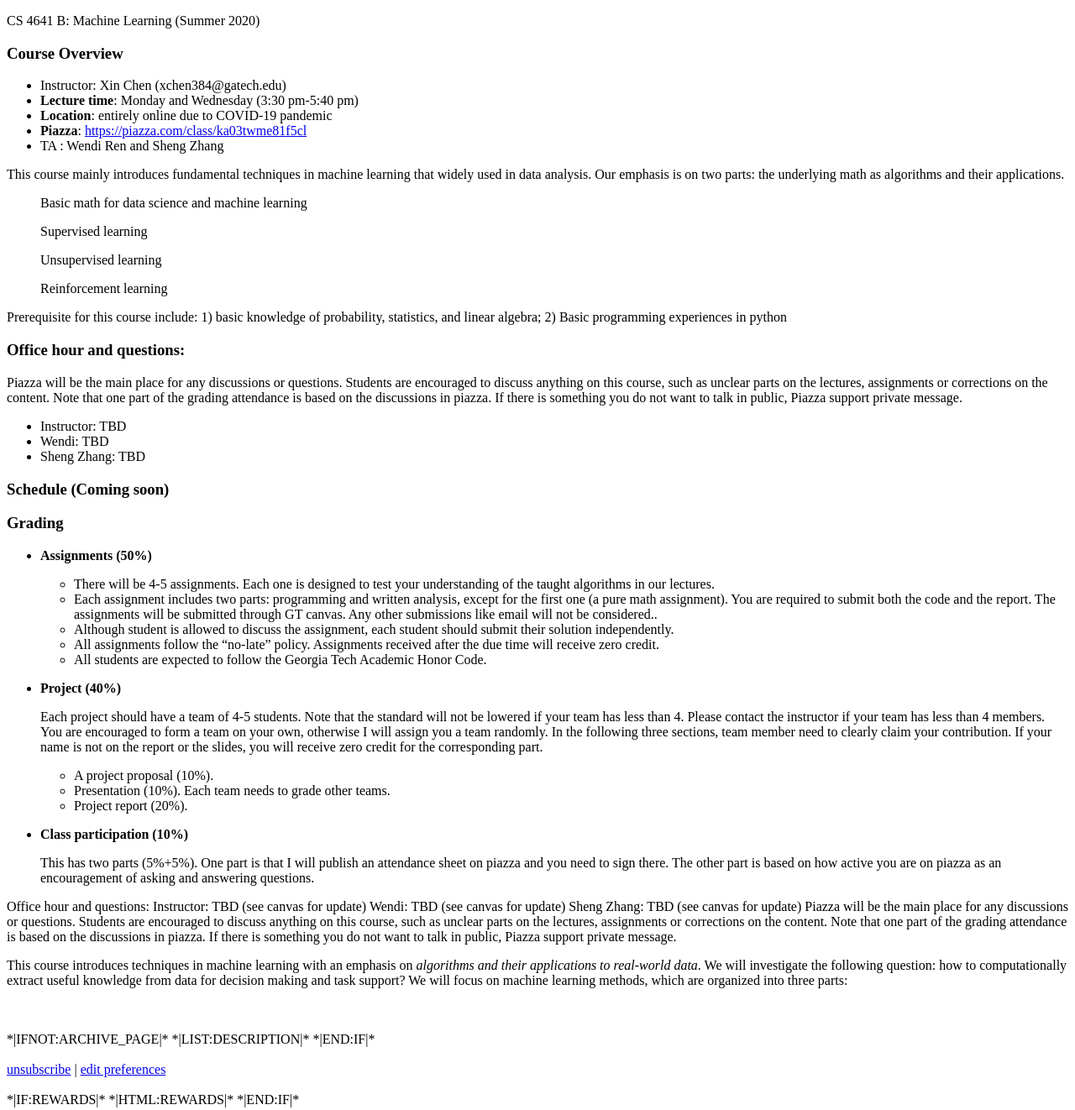
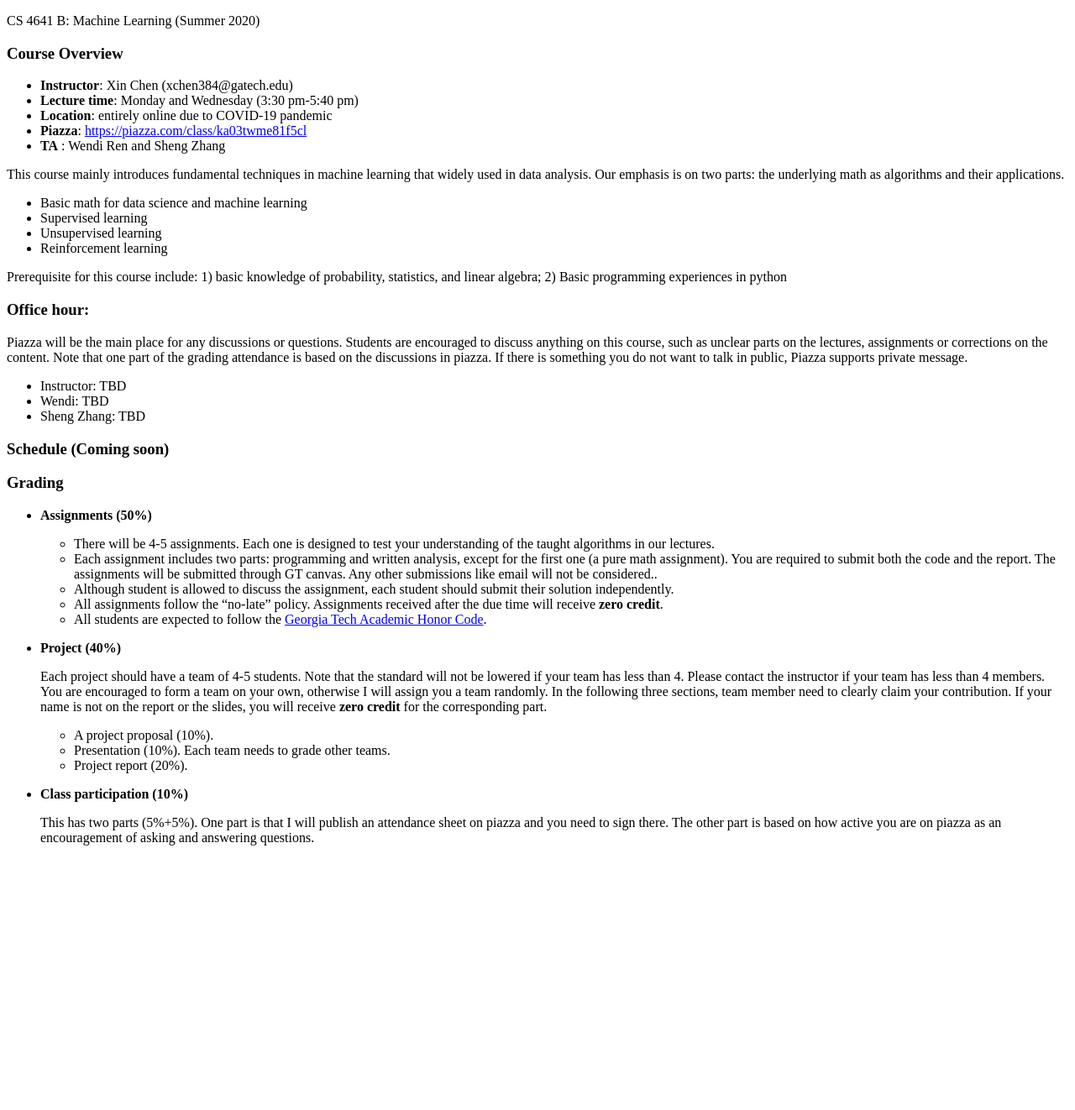
Before and after one commit to mimoralea/cs4641B-summer2020, a plain HTML site: page index.html in a window 1280 px wide. Shown: the whole page at 84% size. After the commit the page ends 1023 px from the top, so only its background shows below. Drawn offline with Linux system fonts and the light colour scheme.

Commit message:
highlight

```diff
--- a/index.html
+++ b/index.html
@@ -15,23 +15,21 @@
 
 <h3 id="course-overview">Course Overview</h3>
 	<ul>
-	<li>Instructor: Xin Chen (xchen384@gatech.edu)</li>
+	<li><strong>Instructor</strong>: Xin Chen (xchen384@gatech.edu)</li>
 	<li><strong>Lecture time</strong>: Monday and Wednesday (3:30 pm-5:40 pm)</li>
 	<li><strong>Location</strong>: entirely online due to COVID-19 pandemic</li>
 	<li><strong>Piazza</strong>: <a href="https://piazza.com/class/ka03twme81f5cl" target="_blank">https://piazza.com/class/ka03twme81f5cl</a></li>
-	<li>TA : Wendi Ren and Sheng Zhang</li>
+	<li><strong>TA</strong> : Wendi Ren and Sheng Zhang</li>
 	</ul>
-
-
 
 	<p>This course mainly introduces fundamental techniques in machine learning that widely used in data analysis.
 	Our emphasis is on two parts: the underlying math as algorithms and their applications. </p>
 
 	<ul>
-		<p>Basic math for data science and machine learning</p>
-		<p>Supervised learning</p>
-		<p>Unsupervised learning</p>
-		<p>Reinforcement learning</p>
+		<li>Basic math for data science and machine learning</li>
+		<li>Supervised learning</li>
+		<li>Unsupervised learning</li>
+		<li>Reinforcement learning</li>
 			<!--
 			<li>
 				<p><strong>Supervised learning for predictive data analysis</strong></p>
@@ -48,9 +46,9 @@
 1) basic knowledge of probability, statistics, and linear algebra; 2) Basic programming experiences in python
 </p>
 
-<h3 id="questions">Office hour and questions:</h3>
+<h3 id="questions">Office hour:</h3>
 	<p>Piazza will be the main place for any discussions or questions. Students are encouraged to discuss anything on this course, such as unclear parts on the lectures, assignments or corrections on the content. Note that one part of the grading attendance is based on the discussions in piazza.
-	If there is something you do not want to talk in public, Piazza support private message.  </p>
+	If there is something you do not want to talk in public, Piazza supports private message.  </p>
 	<ul>
 	<li>Instructor: TBD</li>
 	<li>Wendi: TBD </li>
@@ -68,8 +66,8 @@
 		You are required to submit both the code and the report.
 		The assignments will be submitted through GT canvas. Any other submissions like email will not be considered..</li>
 		<li> Although student is allowed to discuss the assignment, each student should submit their solution independently.</li>
-		<li> All assignments follow the “no-late” policy. Assignments received after the due time will receive zero credit.</li>
-		<li> All students are expected to follow the Georgia Tech Academic Honor Code.</li>
+		<li> All assignments follow the “no-late” policy. Assignments received after the due time will receive <strong>zero credit</strong>.</li>
+		<li> All students are expected to follow the <a href="http://policylibrary.gatech.edu/student-affairs/academic-honor-code" target="_blank">Georgia Tech Academic Honor Code</a>.</li>
 	</ul>
 	</li>
 
@@ -79,7 +77,7 @@
 		Please contact the instructor if your team has less than 4 members.
 		You are encouraged to form a team on your own, otherwise I will assign you a team randomly.
 		In the following three sections, team member need to clearly claim your contribution.
-		If your name is not on the report or the slides, you will receive zero credit for the corresponding part.
+		If your name is not on the report or the slides, you will receive <strong>zero credit</strong> for the corresponding part.
 	</p>
 		<ul>
 		<li>A project proposal (10%).</li>
@@ -95,26 +93,8 @@
 	</p>
 	</li>
 </ul>
-Office hour and questions:
-	Instructor: TBD (see canvas for update)
-	Wendi: TBD (see canvas for update)
-	Sheng Zhang: TBD (see canvas for update)
-	Piazza will be the main place for any discussions or questions. Students are encouraged to discuss anything on this course, such as unclear parts on the lectures, assignments or corrections on the content. Note that one part of the grading attendance is based on the discussions in piazza.
-	If there is something you do not want to talk in public, Piazza support private message.
 
-
-<!-- content -->
-
-
-
-
-
-<p>This course introduces techniques in machine learning with an
-emphasis on <em>algorithms and their applications to real-world
-data</em>. We will investigate the following question: how to computationally extract useful
-knowledge from data for decision making and task support? We
-will focus on machine learning methods, which are organized into three parts:</p>
-
+		<!-- content
         <div mc:edit="footer">
         <br><br>*|IFNOT:ARCHIVE_PAGE|* *|LIST:DESCRIPTION|* *|END:IF|*<br><br>
         <a href="*|UNSUB|*">unsubscribe</a> |
@@ -122,5 +102,6 @@ will focus on machine learning methods, which are organized into three parts:</p
         <br>
         *|IF:REWARDS|* *|HTML:REWARDS|* *|END:IF|*
         </div>
+		-->
     </body>
 </html>
```
